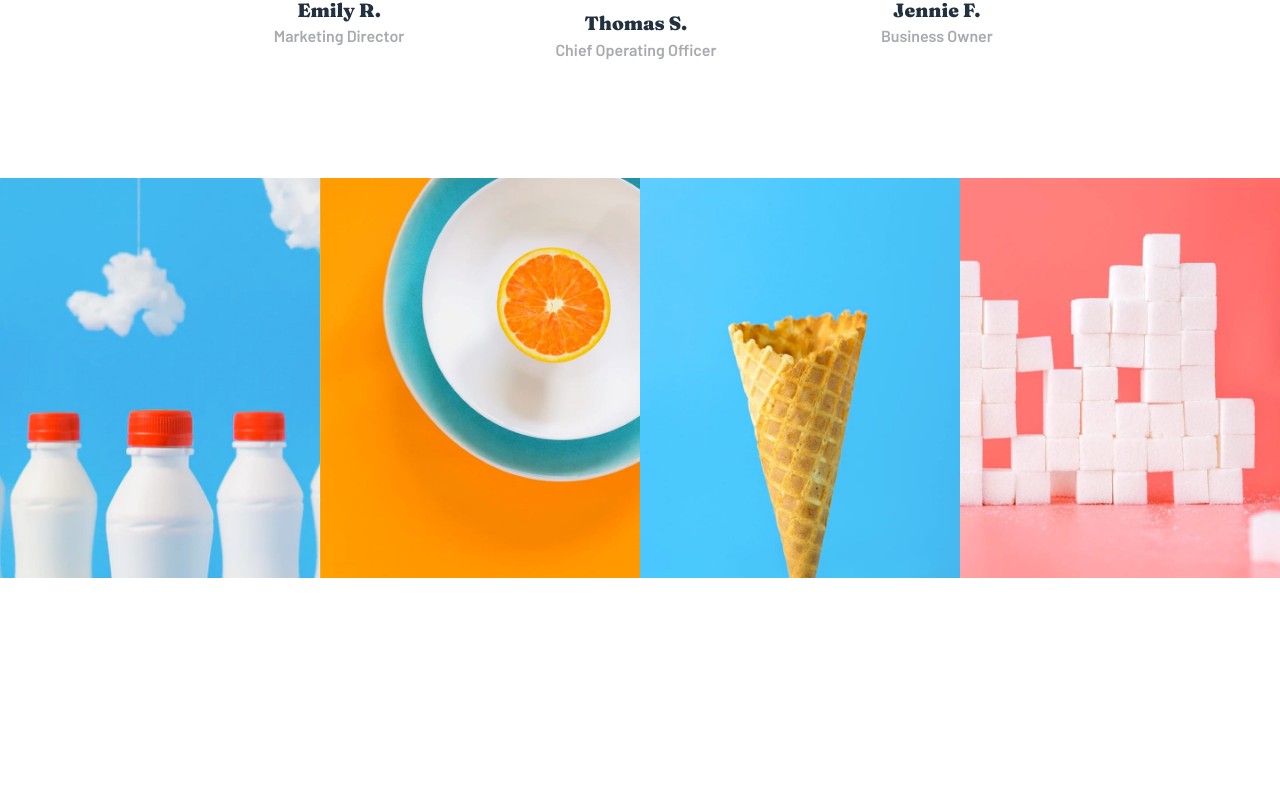
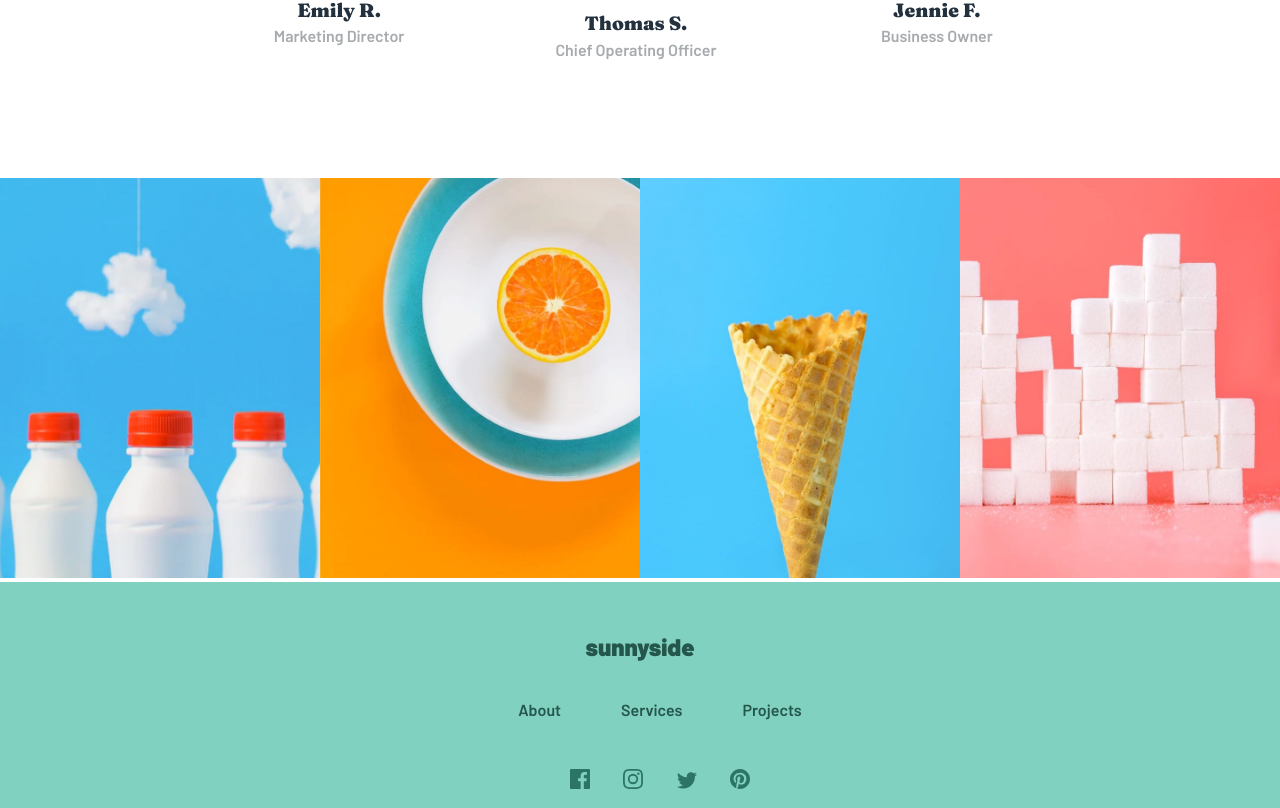
Before and after one commit to AlainNshimirimana/sunnyside-landing-page, a React (Create React App) app: page / in a window 1280 px wide. Shown: the part 2062-2870 px from the top of the page. Before the commit the page ends 2644 px from the top, so only its background shows below. Built offline with nearby package versions, Linux system fonts and the light colour scheme.

Commit message:
Footer is completed for desktop version

```diff
--- a/public/index.html
+++ b/public/index.html
@@ -24,7 +24,7 @@
       work correctly both with client-side routing and a non-root public URL.
       Learn how to configure a non-root public URL by running `npm run build`.
     -->
-    <link href="https://fonts.googleapis.com/css2?family=Barlow:wght@600&family=Fraunces:opsz,wght@9..144,700;9..144,900&display=swap" rel="stylesheet">
+    <link href="https://fonts.googleapis.com/css2?family=Barlow:wght@600;900&family=Fraunces:opsz,wght@9..144,700;9..144,900&display=swap" rel="stylesheet">
     <title>Sunnyside Agency</title>
   </head>
   <body style="margin: 0;">
--- a/src/components/Footer.js
+++ b/src/components/Footer.js
@@ -1,9 +1,32 @@
 import React from "react";
 import "../css/Footer.css";
+import Facebook from "./images/icon-facebook.svg";
+import Insta from "./images/icon-instagram.svg";
+import Twitter from "./images/icon-twitter.svg";
+import Pinterest from "./images/icon-pinterest.svg";
 
 function Footer(){
     return(
-        <div className="footer"></div>
+        <div className="footer">
+            <h3 className="company-name">sunnyside</h3>
+            <div className="links">
+                <ul>
+                    <li>About</li>
+                    <li>Services</li>
+                    <li>Projects</li>
+                </ul>
+            </div>
+
+            <div className="social-media">
+                <ul>
+                    <li> <img alt=" Facebook icon" src={Facebook}/> </li>
+                    <li> <img alt="Instagram icon" src={Insta}/> </li>
+                    <li> <img alt="Twitter icon" src={Twitter}/> </li>
+                    <li> <img alt="Pinterest icon" src={Pinterest}/> </li>
+                </ul>
+            </div>
+
+        </div>
     )
 }
 
--- a/src/css/Footer.css
+++ b/src/css/Footer.css
@@ -0,0 +1,34 @@
+.footer{
+    background-color: #81d1c1;
+    align-content: center;
+    align-items: center;
+    justify-content: center;
+    text-align: center;
+    min-height:20vh ;
+    font-family: Barlow;
+    color: hsl(167, 40%, 24%);
+
+}
+.company-name{
+    background-color: #81d1c1;
+    margin-top: 0;
+    padding-top: 50px;
+    padding-bottom: 15px;
+    font-family: Barlow;
+    font-size: 18pt;
+    font-weight: 900;
+}
+.links ul li{
+    list-style: none;
+    display: inline;
+    margin: 0 30px;
+}
+.social-media ul li{
+    list-style: none;
+    display: inline;
+    margin: 0 15px;
+}
+
+.social-media{
+    margin-top: 50px;
+}
```
